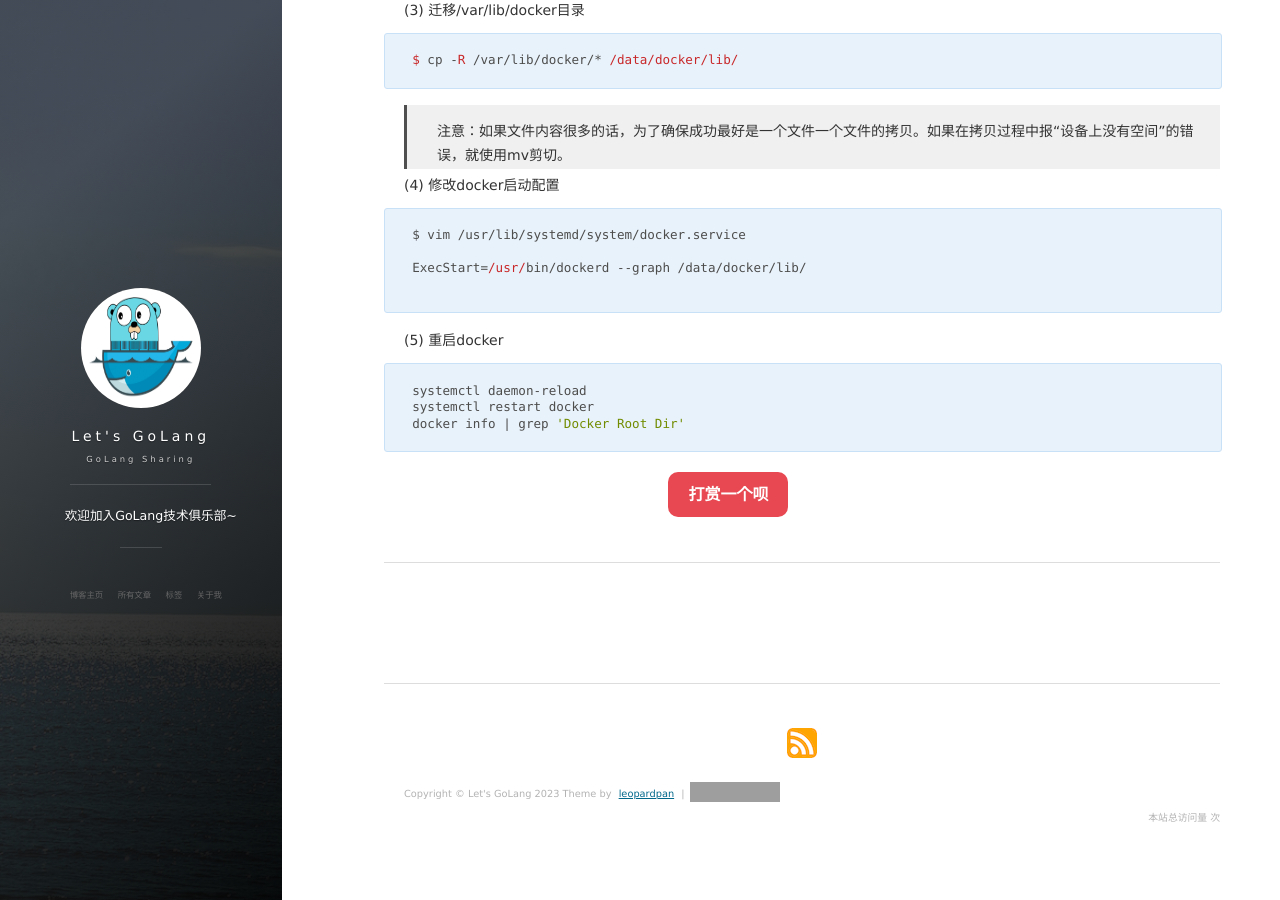
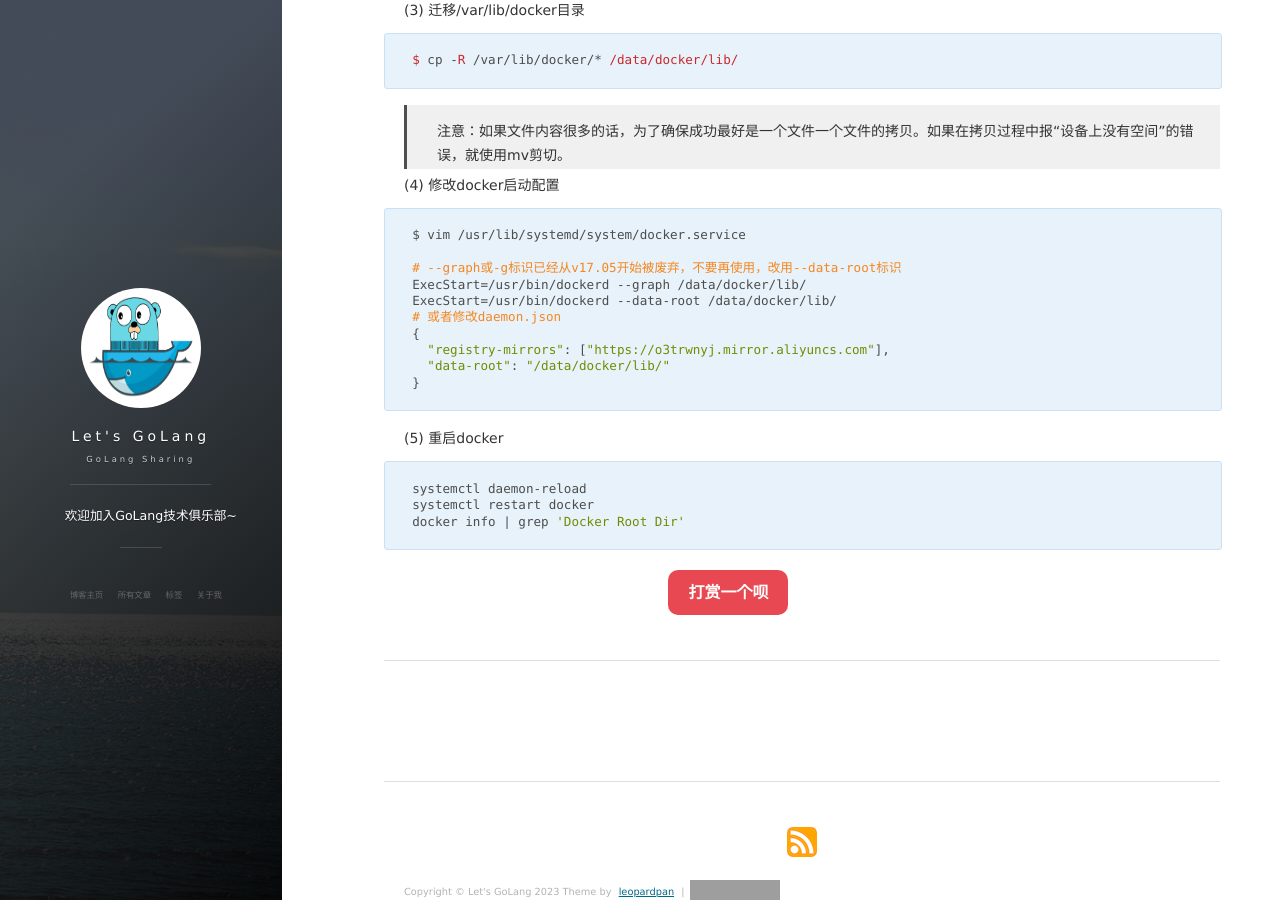
Before and after one commit to yeanguzhou/yeanguzhou.github.io, a Jekyll site: the page built from _posts/2018-11-13-CentOS容器环境规范化部署流程.md, in a window 1280 px wide and 900 px high, scrolled down 2912 px. Built offline with Jekyll 4.4.1, drawn with Linux system fonts in a browser that asks for light colours; nearby versions of some CDN libraries; comment, search, counter and statistics services are not loaded; grey boxes are pictures that could not be loaded.

Commit message:
Update 2018-11-13-CentOS容器环境规范化部署流程.md

````diff
--- a/_posts/2018-11-13-CentOS容器环境规范化部署流程.md
+++ b/_posts/2018-11-13-CentOS容器环境规范化部署流程.md
@@ -165,8 +165,14 @@ $ cp -R /var/lib/docker/* /data/docker/lib/
 ```shell
 $ vim /usr/lib/systemd/system/docker.service
 
+# --graph或-g标识已经从v17.05开始被废弃，不要再使用，改用--data-root标识
 ExecStart=/usr/bin/dockerd --graph /data/docker/lib/
-
+ExecStart=/usr/bin/dockerd --data-root /data/docker/lib/
+# 或者修改daemon.json
+{
+  "registry-mirrors": ["https://o3trwnyj.mirror.aliyuncs.com"],
+  "data-root": "/data/docker/lib/"
+}
 ```
 
 (5)  重启docker
````
